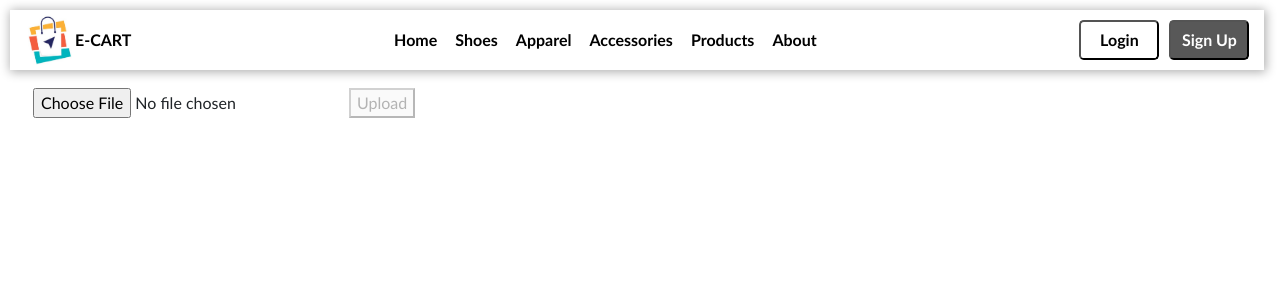
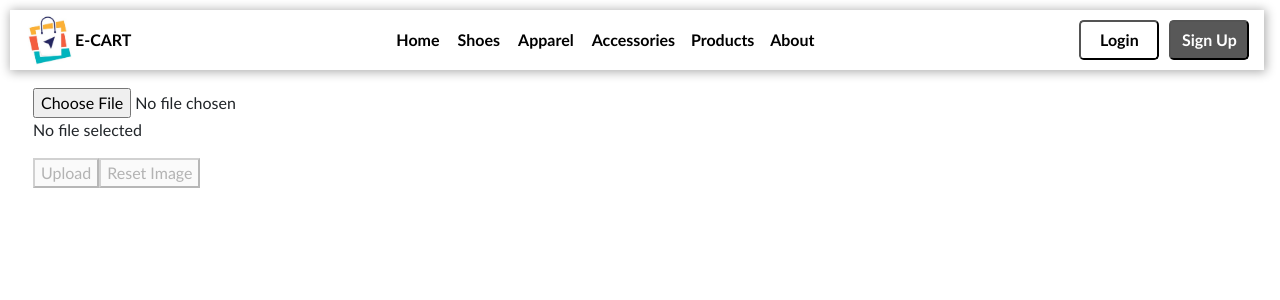
Before and after one commit to PathumN99/Retail-App, a React (Create React App) app in the folder retail-app-client/: page /products in a window 1280 px wide. Shown: the top 300 px of the page. Built offline with nearby package versions, Linux system fonts and the light colour scheme.

Commit message:
Dropdown menu for Products tab

```diff
--- a/retail-app-client/src/App.js
+++ b/retail-app-client/src/App.js
@@ -10,6 +10,9 @@ import AboutPage from "./components/modules/About";
 import ApparelPage from "./components/modules/Apparel";
 import AccessoriesPage from "./components/modules/Accessories";
 import ProductsPage from "./components/modules/Products";
+import ProductShoe from "./components/modules/Products/ProductShoe";
+import ProductApparel from "./components/modules/Products/ProductApparel";
+import ProductAccessories from "./components/modules/Products/ProductAccessories";
 
 function App() {
   return (
@@ -26,6 +29,9 @@ function App() {
           <Route path='/login' element={<LoginPage />}></Route>
           <Route path='/signup' element={<SignPage />}></Route>
           <Route path='/about' element={<AboutPage />}></Route>
+          <Route path='/product-shoe' element={<ProductShoe />}></Route>
+          <Route path='/product-apparel' element={<ProductApparel />}></Route>
+          <Route path='/product-accessories' element={<ProductAccessories />}></Route>
         </Routes>
       </div>
     </div>
--- a/retail-app-client/src/components/modules/Products.js
+++ b/retail-app-client/src/components/modules/Products.js
@@ -9,13 +9,19 @@ export default function ProductsPage() {
         setSelectedFile(e.target.files[0]);
     };
 
+    const resetImage = () => {
+        setSelectedFile(null);
+    }
+
     const handleUpload = (e) => {
         const formData = new FormData();
         formData.append('file', selectedFile);
 
-        Axios.post("http://localhost:5105/api/Shoe/image-upload", formData, {headers: {
-            'Content-Type': 'multipart/form-data',
-        }}).then((response) => {
+        Axios.post("http://localhost:5105/api/Shoe/image-upload", formData, {
+            headers: {
+                'Content-Type': 'multipart/form-data',
+            }
+        }).then((response) => {
             console.log("Submitted Data: ", response);
         }).catch((error) => {
             console.log(error);
@@ -25,7 +31,21 @@ export default function ProductsPage() {
     return (
         <div>
             <input type="file" accept="image/*" onChange={handleFileChange} />
+            <div>
+                {selectedFile ? (
+                    <p>Uploaded File: {selectedFile.name}</p>
+                ) : (
+                    <p>No file selected</p>
+                )}
+            </div>
+            <div>
+                {/* <label className={SignCSS.label}>Username</label>
+                <input placeholder="" className={SignCSS.input} name="name" type="text"
+                    value={name} onChange={handleName} /> */}
+            </div>
+
             <button onClick={handleUpload} disabled={!selectedFile}>Upload</button>
+            <button onClick={resetImage} disabled={!selectedFile}>Reset Image</button>
         </div>
     )
 }
--- /dev/null
+++ b/retail-app-client/src/components/modules/Products/ProductAccessories.js
@@ -0,0 +1,6 @@
+
+export default function ProductAccessories() {
+    return(
+        <div>product Accessoriesssssssssssssssssss</div>
+    );
+}
--- /dev/null
+++ b/retail-app-client/src/components/modules/Products/ProductApparel.js
@@ -0,0 +1,6 @@
+
+export default function ProductApparel() {
+    return(
+        <div>product Apparelllllllllllllllllllll</div>
+    );
+}
--- /dev/null
+++ b/retail-app-client/src/components/modules/Products/ProductShoe.js
@@ -0,0 +1,6 @@
+
+export default function ProductShoe() {
+    return(
+        <div>product shoessssssssssssssssssssssssssss</div>
+    );
+}
--- a/retail-app-client/src/components/ui-components/Navbar.js
+++ b/retail-app-client/src/components/ui-components/Navbar.js
@@ -1,17 +1,34 @@
 import NavbarCSS from "../../style/Navbar.module.css"
 import { Link, useNavigate } from "react-router-dom";
 import logo from '../../Resources/ecartlogo1.jpg';
+import { useState } from "react";
 
 export default function Navbar() {
 
+    const [dropDown, setDropDown] = useState(false);
     const navigate = useNavigate();
 
     const loginClick = () => {
         navigate('/login');
     };
-
     const signupClick = () => {
         navigate('/signup');
+    };
+    const productShoe = () => {
+        navigate('/product-shoe');
+        setDropDown(!dropDown);
+    };
+    const productApparel = () => {
+        navigate('/product-apparel');
+        setDropDown(!dropDown);
+    };
+    const productAccessories = () => {
+        navigate('/product-accessories');
+        setDropDown(!dropDown);
+    };
+
+    const showDropDown = () => {
+        setDropDown(!dropDown);
     };
 
     return (
@@ -45,11 +62,18 @@ export default function Navbar() {
                         Accessories
                     </div>
                 </Link>
-                <Link className={NavbarCSS.link} to="/products">
-                    <div className={NavbarCSS.childdivs}>
-                        Products
+
+                <div className={NavbarCSS.dropDownDiv} onClick={showDropDown}>
+                    Products
+                </div>
+                {(dropDown) ? (
+                    <div className={NavbarCSS.dropDownMenu}>
+                        <div className={NavbarCSS.dropDownElem} onClick={productShoe}>Shoes</div>
+                        <div className={NavbarCSS.dropDownElem} onClick={productApparel}>Apparel</div>
+                        <div className={NavbarCSS.dropDownElem} onClick={productAccessories}>Accessories</div>
                     </div>
-                </Link>
+                ) : null}
+
                 <Link className={NavbarCSS.link} to="/about">
                     <div className={NavbarCSS.childdivs}>
                         About
@@ -67,42 +91,5 @@ export default function Navbar() {
             </div>
 
         </nav>
-
-        // Bootstrap Navbar
-        // <nav className="navbar navbar-expand fixed-top"
-        //     style={{
-        //         backgroundColor: 'white',
-        //     }}>
-        //     <div className="container">
-        //         <Link to="/Home" className="navbar-brand">
-        //             <img className="img" style={{ width: '50px', height: '50px' }} src={logo} alt="Logo" />
-        //             E-CART
-        //         </Link>
-        //         <ul className="navbar-nav">
-        //             <li className="navbar-item">
-        //                 <Link className="nav-link" to="/home">Home</Link>
-        //             </li>
-        //             <li className="navbar-item">
-        //                 <Link className="nav-link" to="/shoes">Shoes</Link>
-        //             </li>
-        //             <li className="navbar-item">
-        //                 <Link className="nav-link" to="/apparel">Apparel</Link>
-        //             </li>
-        //             <li className="navbar-item">
-        //                 <Link className="nav-link" to="/accessories">Accessories</Link>
-        //             </li>
-        //             <li className="navbar-item">
-        //                 <Link className="nav-link" to="/products">Product</Link>
-        //             </li>
-        //             <li className="navbar-item">
-        //                 <Link className="nav-link" to="/about">About</Link>
-        //             </li>
-        //         </ul>
-        //         <div>
-        //             <button className="btn btn-outline-secondary me-3" onClick={loginClick}>Login</button>
-        //             <button className="btn btn-outline-secondary" onClick={signupClick}>Sign Up</button>
-        //         </div>
-        //     </div>
-        // </nav>
     )
 }
--- a/retail-app-client/src/style/Navbar.module.css
+++ b/retail-app-client/src/style/Navbar.module.css
@@ -91,9 +91,65 @@
 }
 
 .link:hover {
-    background-color: rgb(105, 105, 105);
+    background-color: rgb(240, 240, 240);
 }
 
 .link:hover .childdivs {
-    color: white;
+    color: red;
 }
+
+.dropDownDiv {
+    display: flex;
+    align-items: center;
+    justify-content: center;
+    text-decoration: none;
+    color: black;
+    font-weight: 600;
+    transition: all .3s cubic-bezier(.4, 0, .2, 1);
+    font-family: "Trebuchet MS", "Basier circle", -apple-system, system-ui, "Segoe UI", Roboto, "Helvetica Neue", Arial, "Noto Sans", sans-serif, "Apple Color Emoji", "Segoe UI Emoji", "Segoe UI Symbol", "Noto Color Emoji";
+    cursor: pointer;
+    border-radius: 1rem;
+    width: 77px;
+    height: 40px;
+    user-select: none;
+}
+
+.dropDownDiv:hover {
+    background-color: rgb(240, 240, 240);
+    color: red;
+}
+
+.dropDownMenu {
+    position: absolute;
+    display: flex;
+    flex-direction: column;
+    align-items: center;
+    justify-content: center;
+    top: 48px;
+    left: 310px;
+    border-color: #000000;
+    border-radius: 1rem;
+    background-color: white;
+    width: 120px;
+    height: 100px;
+    box-shadow: 1px 1px 10px 1px rgb(173, 173, 173);
+    user-select: none;
+}
+
+.dropDownElem {
+    position: relative;
+    display: flex;
+    align-items: center;
+    justify-content: center;
+    font-weight: 600;
+    height: 40px;
+    cursor: pointer;
+    width: 100%;
+    border-radius: 1rem;
+    transition: all .3s cubic-bezier(.4, 0, .2, 1);
+}
+
+.dropDownElem:hover {
+    background-color: rgb(233, 233, 233);
+    color: rgb(255, 0, 0);
+}
```
